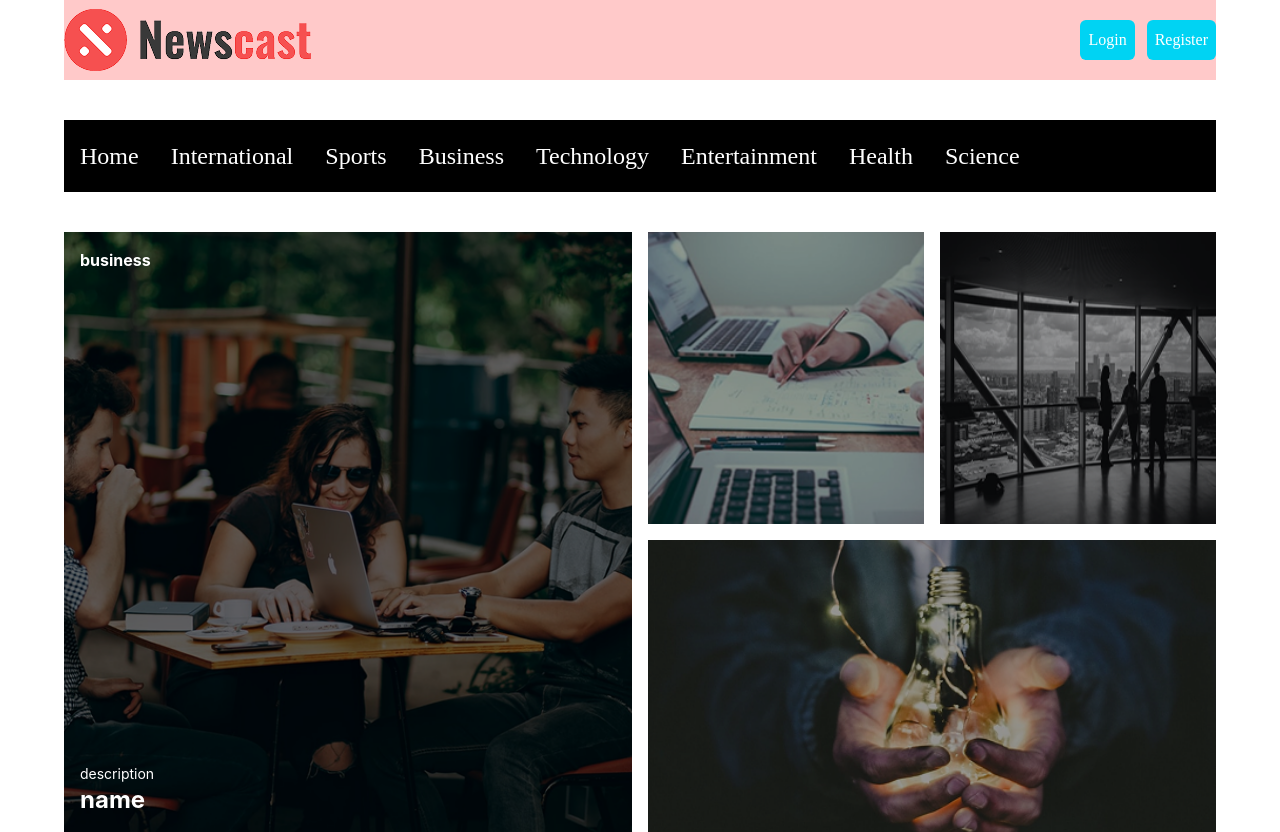
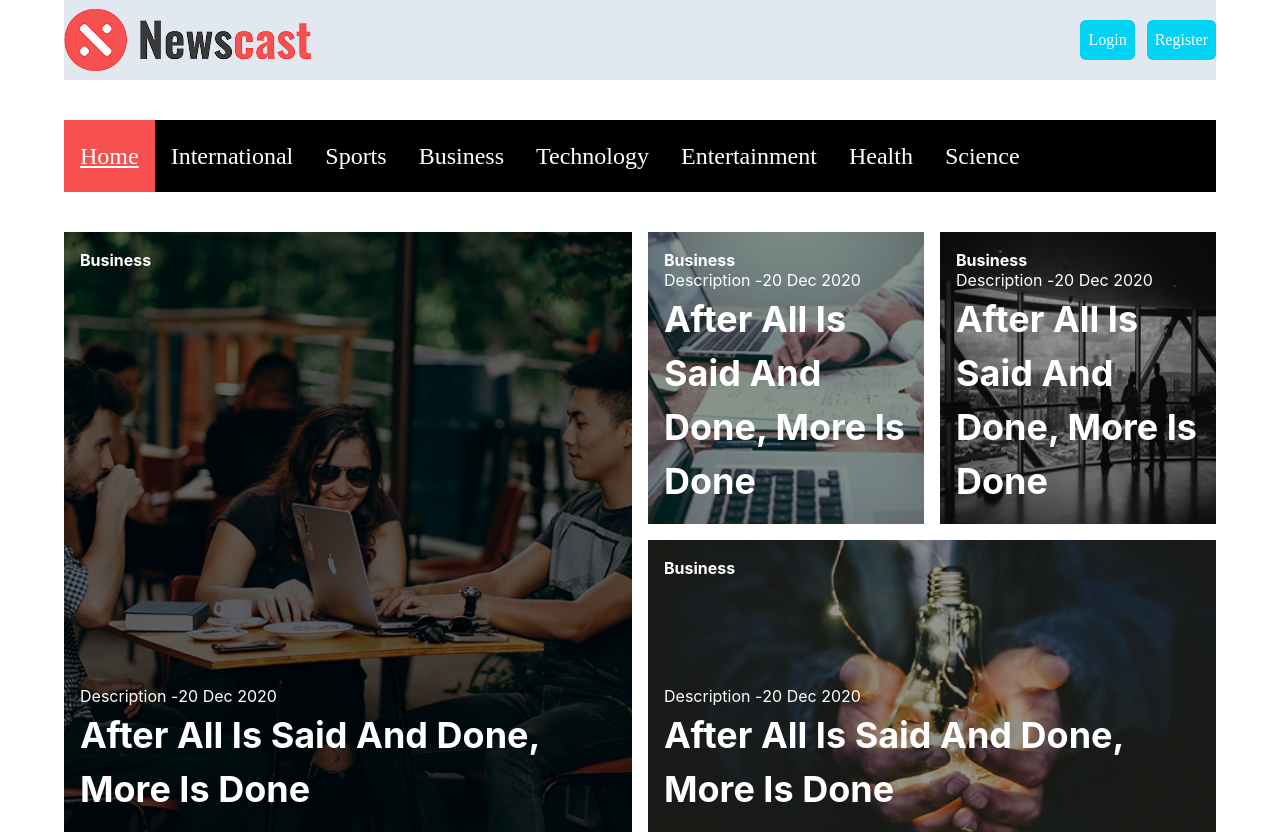
Before and after one commit to rifatanan/news, a React (Vite) app in the folder frontend/: page / in a window 1280 px wide. Built offline with nearby package versions, Linux system fonts and the light colour scheme.

Commit message:
add some modified

```diff
--- a/frontend/src/components/Home.jsx
+++ b/frontend/src/components/Home.jsx
@@ -13,10 +13,13 @@ const Home = () => {
                         className="w-full h-full object-cover"
                     />
                     <div className="flex flex-col justify-between ">
-                        <p className='absolute top-4 left-4 text-white font-bold'>business</p>
-                        <div className='absolute bottom-0 left-0 right-0  from-black to-transparent p-4'>
-                            <p className="text-white text-sm">description</p>
-                            <h1 className="text-white text-2xl font-bold">name</h1>
+                        <p className='absolute top-4 left-4 text-white font-bold'>Business</p>
+                        <div className='absolute bottom-0 left-0 right-0 from-black to-transparent p-4'>
+                            <div className='flex text-white' >
+                                <p className="">Description - </p>
+                                <p>20 Dec 2020</p>
+                            </div>
+                            <h1 className="text-white text-[36px] font-bold capitalize">After all is said and done, more is done</h1>
                         </div>
                     </div>
                 </div>
@@ -27,37 +30,66 @@ const Home = () => {
                     {/* Top Section */}
                     <div className="flex flex-1 gap-4 min-h-0">
 
-                        <div className="flex-1 overflow-hidden">
+                        <div className="flex-1 overflow-hidden relative">
                             <img
                                 src="/2.png"
                                 alt="2"
                                 className="w-full h-full object-cover"
                             />
+                            <div className="flex flex-col justify-between ">
+                                <p className='absolute top-4 left-4 text-white font-bold'>Business</p>
+                                <div className='absolute bottom-0 left-0 right-0  from-black to-transparent p-4'>
+                                    <div className='flex text-white' >
+                                        <p className="">Description - </p>
+                                        <p>20 Dec 2020</p>
+                                    </div>
+                                    <h1 className="text-white text-[36px] font-bold capitalize">After all is said and done, more is done</h1>
+                                </div>
+                            </div>
                         </div>
 
-                        <div className="flex-1 overflow-hidden">
+                        <div className="flex-1 overflow-hidden relative">
                             <img
                                 src="/3.png"
                                 alt="3"
                                 className="w-full h-full object-cover"
                             />
+                            <div className="flex flex-col justify-between ">
+                                <p className='absolute top-4 left-4 text-white font-bold'>Business</p>
+                                <div className='absolute bottom-0 left-0 right-0  from-black to-transparent p-4'>
+                                    <div className='flex text-white' >
+                                        <p className="">Description - </p>
+                                        <p>20 Dec 2020</p>
+                                    </div>
+                                    <h1 className="text-white text-[36px] font-bold capitalize">After all is said and done, more is done</h1>
+                                </div>
+                            </div>
                         </div>
 
                     </div>
 
                     {/* Bottom Section */}
-                    <div className="flex-1 overflow-hidden min-h-0">
+                    <div className="flex-1 overflow-hidden min-h-0 relative">
                         <img
                             src="/4.png"
                             alt="4"
                             className="w-full h-full object-cover"
                         />
+                        <div className="flex flex-col justify-between ">
+                            <p className='absolute top-4 left-4 text-white font-bold'>Business</p>
+                            <div className='absolute bottom-0 left-0 right-0  from-black to-transparent p-4'>
+                                <div className='flex text-white' >
+                                    <p className="">Description - </p>
+                                    <p>20 Dec 2020</p>
+                                </div>
+                                <h1 className="text-white text-[36px] font-bold capitalize">After all is said and done, more is done</h1>
+                            </div>
+                        </div>
                     </div>
-
                 </div>
             </div>
-    </div>
-  )
+        </div>
+    )
 }
 
 export default Home
--- a/frontend/src/components/Login.jsx
+++ b/frontend/src/components/Login.jsx
@@ -1,6 +1,4 @@
 import React from 'react'
-import Label from '../utils/Label'
-import Input from '../utils/Input'
 import Button from '../utils/Button'
 import { Link } from 'react-router-dom'
 
@@ -12,9 +10,7 @@ const Login = () => {
                     <div className='h-full'>
                         <h1 className='flex font-bold text-3xl justify-center'>Welcome Back!</h1>
                         <h1 className='flex font-bold text-3xl justify-center'>Login to your account</h1>
-					<form
-						className='w-full h-5/6 pt-3 gap-2'
-						>
+                        <form className='w-full h-5/6 pt-3 gap-2'>
                             <div className='grid grid-flow-row gap-2'>
                                 <label className='block uppercase tracking-wide text-gray-700 text-xs font-bold mb-2'>name</label>
                                 <input
@@ -31,10 +27,11 @@ const Login = () => {
                                     required={false}
                                 />
                             </div>
-                        <Button name="Login" />
-                        <p>Don't have an account?
+                            <p>
+                                Don't have an account?
                                 <Link to="/register" className='text-red-500 hover:underline'> Register</Link>
                             </p>
+                            <Button name="Login" />
                         </form>
                     </div>
                 </div>
--- a/frontend/src/components/NavBar.jsx
+++ b/frontend/src/components/NavBar.jsx
@@ -1,20 +1,29 @@
 import React from 'react'
-import { Link } from 'react-router-dom';
+import { Link, useLocation } from 'react-router-dom';
 import Button from '../utils/Button';
 
 const NavBar = () => {
+    const location = useLocation();
+    const currentPath = location.pathname;
     return (
-
         <nav className='fixed w-[90%]'>
-        <div className='h-20 bg-red-200 w-full flex justify-between items-center'>
+            <div className='h-20 bg-slate-200 w-full flex justify-between items-center'>
                 <Link to="/">
                     <img src="/logo.png" alt="Logo" />
                 </Link>
                 <div className='flex gap-3'>
+                    {
+                        currentPath !== '/login' &&
                         <Link to="/login" className='hover:underline'>
-                <Button name="Login" /></Link>
+                            <Button name="Login" />
+                        </Link>
+                    }
+                    {
+                        currentPath !== '/register' &&
                         <Link to="/register" className='hover:underline'>
-                <Button name="Register" /></Link>
+                            <Button name="Register" />
+                        </Link>
+                    }
                 </div>
             </div>
         </nav>
--- a/frontend/src/components/Register.jsx
+++ b/frontend/src/components/Register.jsx
@@ -6,7 +6,6 @@ import Button from '../utils/Button'
 import { Link } from 'react-router-dom'
 
 const Register = () => {
-	const router = useRouter()
 	const [name, setName] = useState('')
 	const [email, setEmail] = useState('')
 	const [password, setPassword] = useState('')
@@ -15,6 +14,7 @@ const Register = () => {
 	}
 
 	return (
+        <div className='pt-32'>
             <div className="h-166.25 w-full flex justify-center items-center">
                 <div className='p-10 h-5/6 lg:w-5/12 md:w-9/12 sm:w-9/12 bg-slate-200 shadow-md rounded-md'>
                     <div className='h-full'>
@@ -23,14 +23,22 @@ const Register = () => {
                             className='w-full h-5/6 pt-3 gap-2'
                             onSubmit={handleSubmit}>
                             <div className='grid grid-flow-row gap-2'>
-							<Label name={"Name"} />
-							<Input name='name' placeholder={"Enter Your Name"} value={name} handleChange={(e) => setName(e.target.value)} />
-							<p className='text-red-500'>{/* error placeholder */}</p>
-							<Label name={"Email"} />
-							<Input name='email' placeholder={"Enter Your Email"} value={email} handleChange={(e) => setEmail(e.target.value)} />
-							<p className='text-red-500'>{/* error placeholder */}</p>
-							<Label name={"Password"} />
-							<Input name='password' placeholder={"Enter Your Password"} value={password} handleChange={(e) => setPassword(e.target.value)} />
+
+                                <label className='block uppercase tracking-wide text-gray-700 text-xs font-bold mb-2'>name</label>
+                                <input
+                                    type="text"
+                                    className="appearance-none w-full text-gray-700 ring-1 border-gray-100 rounded p-2 py-3 mb-3 outline-none focus:outline-none"
+                                    placeholder={"Enter Your Name"}
+                                    required={false}
+                                />
+                                <label className='block uppercase tracking-wide text-gray-700 text-xs font-bold mb-2'>Password</label>
+                                <input
+                                    type="password"
+                                    className="appearance-none w-full text-gray-700 ring-1 border-gray-100 rounded p-2 py-3 mb-3 outline-none focus:outline-none"
+                                    placeholder={"Enter Your Password"}
+                                    required={false}
+                                />
+
                                 <p className='text-red-500'>{/* error placeholder */}</p>
                                 <p>Already have an account?	<Link to={'/login'} className='text-blue-500'>LogIn</Link></p>
                             </div>
@@ -39,6 +47,7 @@ const Register = () => {
                     </div>
                 </div>
             </div>
+        </div>
 	)
 }
 
--- a/frontend/src/components/SubNavBar.jsx
+++ b/frontend/src/components/SubNavBar.jsx
@@ -1,5 +1,5 @@
 import React from 'react'
-import { Link } from 'react-router-dom'
+import { Link, useLocation } from 'react-router-dom'
 
 const subNavBar = [
     { name: "Home", path: "/" },
@@ -9,15 +9,17 @@ const subNavBar = [
     { name: "Technology", path: "/technology" },
     { name: "Entertainment", path: "/entertainment" },
     { name: "Health", path: "/health" },
-  { name: "Science", path: "/science" },
+    { name: "Science", path: "/science" }
 ]
 
 const SubNavBar = () => {
+    const location = useLocation();
+    const currentPath = location.pathname;
     return (
         <div className="pt-30">
             <div className='flex font-[--font-oswald] text-xl text-white bg-black'>
                 {subNavBar.map((item) => (
-        <Link key={item.name} to={item.path} className="text-2xl hover:bg-[#F65050]  hover:underline px-4 py-5 ">
+                    <Link key={item.name} to={item.path} className={`text-2xl hover:bg-red-300 px-4 py-5 ${currentPath === item.path ? 'bg-[#F65050] underline' : ''}`}>
                         {item.name}
                     </Link>
                 ))}
```
Also changed, not shown: frontend/src/components/Technology.jsx (+5 -5 lines). Lines whose indentation alone changed are shown as unchanged.
